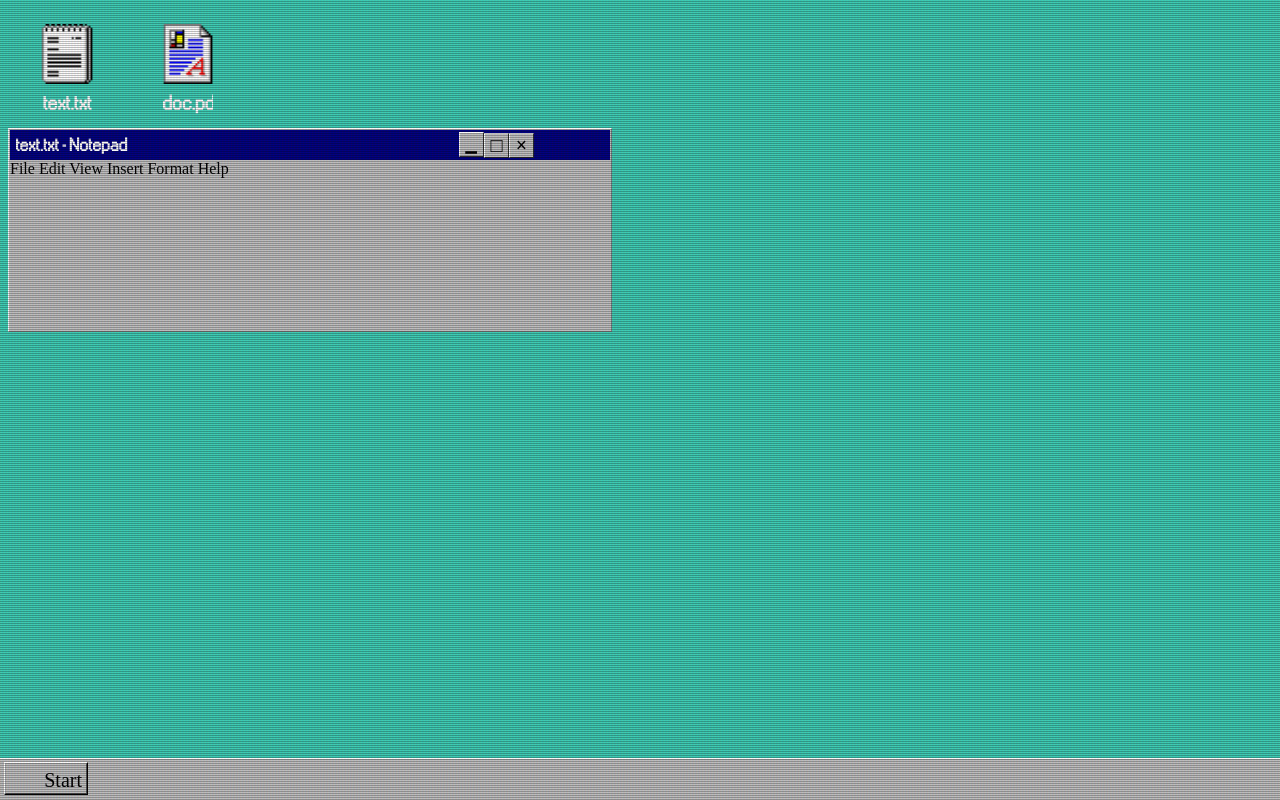
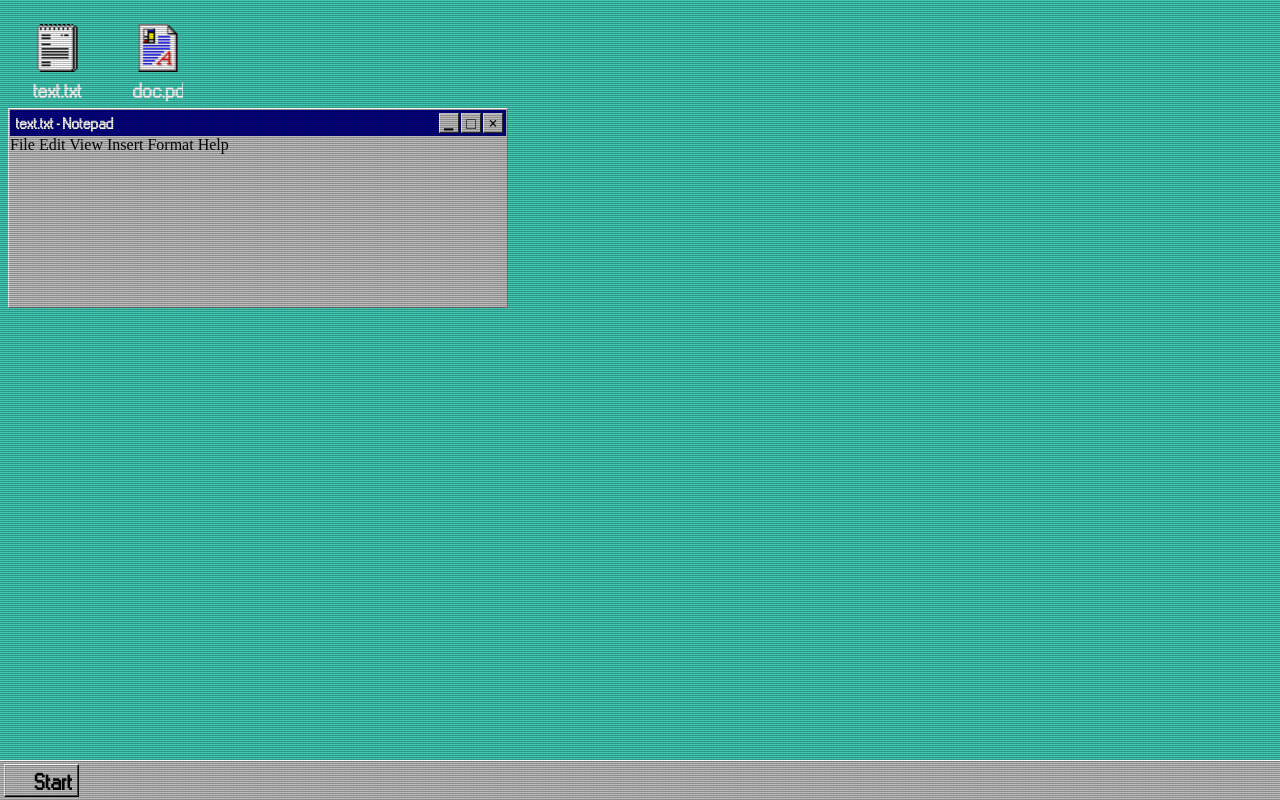
Before and after one commit to HershNagpal/hershnagpal.com, a React (Create React App) app: page / in a window 1280 px wide. Built offline with nearby package versions, Linux system fonts and the light colour scheme.

Commit message:
Improvements to windows

```diff
--- a/src/components/Window.js
+++ b/src/components/Window.js
@@ -26,9 +26,11 @@ class Window extends Component {
                         <p/>
                     </div>
                     <div className="column right">
+                        <div className="buttons" style={{float: "right"}}>
                         <WindowButton type={"minimize"}/>
                         <WindowButton type={"maximize"}/>
                         <WindowButton type={"close"}/>
+                        </div>
                     </div>
                 </div>
                 <div className="">
--- a/src/styles/menuBar.css
+++ b/src/styles/menuBar.css
@@ -1,7 +1,5 @@
 .menuBar {
-    display: inline-block;
-    /* float: top; */
-    /* float: left; */
-    top: 20px;
+    /* display: inline-block; */
+    /* top: 20px; */
 
 }
--- a/src/styles/startButton.css
+++ b/src/styles/startButton.css
@@ -3,7 +3,10 @@
   text-align: right;
   font-size: 20px;
   width: 75px;
-  height: 24px;
+  font-family: "ms-sans";
+  font-weight: bold;
+  /* height: 24px; */
+  line-height: 1.2;
   display: inline-block;
   padding: 5px 4px 0px 1px;
   margin-left: 4px;
--- a/src/styles/style.css
+++ b/src/styles/style.css
@@ -1,3 +1,7 @@
+* {
+  box-sizing: border-box;
+}
+
 html {
   background-color: #3eceb6;
 }
--- a/src/styles/window.css
+++ b/src/styles/window.css
@@ -1,5 +1,5 @@
 .window {
-    width:600px;
+    width: 500px;
     height: 200px;
     background:#C0C0C0;
     border-width:1px;
@@ -12,10 +12,9 @@
 .title{
     margin: 2px 0 0 2px;
     padding: 2px;
-    float: left;
     font-family: "ms-sans";
     font-weight: bold;
-    font-size: 16px;
+    font-size: 14px;
     color: white;
     background: #000080;
 }
@@ -46,14 +45,3 @@
 .middle {
     width: 50%;
 }
-
-input[type=text] {
-    width: 100%;
-    border-radius: 3px;
-    border: none;
-    background-color: white;
-    margin-top: -8px;
-    height: 16px;
-    color: #666;
-    padding: 5px;
-}
--- a/src/styles/windowButton.css
+++ b/src/styles/windowButton.css
@@ -7,9 +7,10 @@ button {
     border-width: 1px;
     border-color :#FFFFFF #808080 #808080 #FFFFFF;
     padding: 0px;
-    width: 25px;
-    height: 25px;
-    font-size: 20px;
+    margin: 1px;
+    width: 20px;
+    height: 20px;
+    font-size: 16px;
     font-weight: bold;
     font-family: "ms-sans";
     text-align: center;
```
